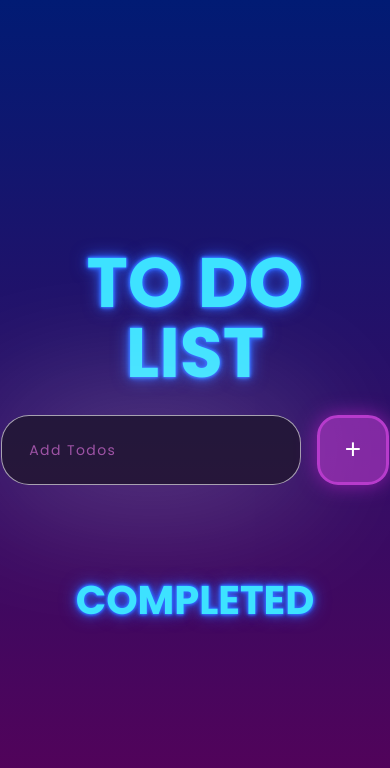
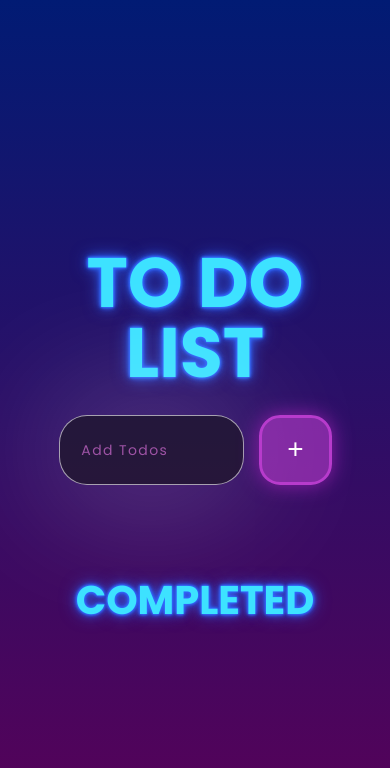
Before and after one commit to FarisTF/To-Do-List, a website: page public/index.html in a window 390 px wide. Drawn offline with Linux system fonts and the light colour scheme; no server answers; a web font is replaced by a local one.

Commit message:
width input

```diff
--- a/public/styles.css
+++ b/public/styles.css
@@ -289,8 +289,9 @@ h2 {
 
     #todo-input {
         flex: 1 1 100em;
+        width: 0%;
         background-color: #1e1e1e99;
-        padding: 0% 0% 0% 10%;
+        padding: 0% 0% 0% 8%;
         border-radius: 2em;
         margin-right: 2%;
         font-size: 1em;
```
